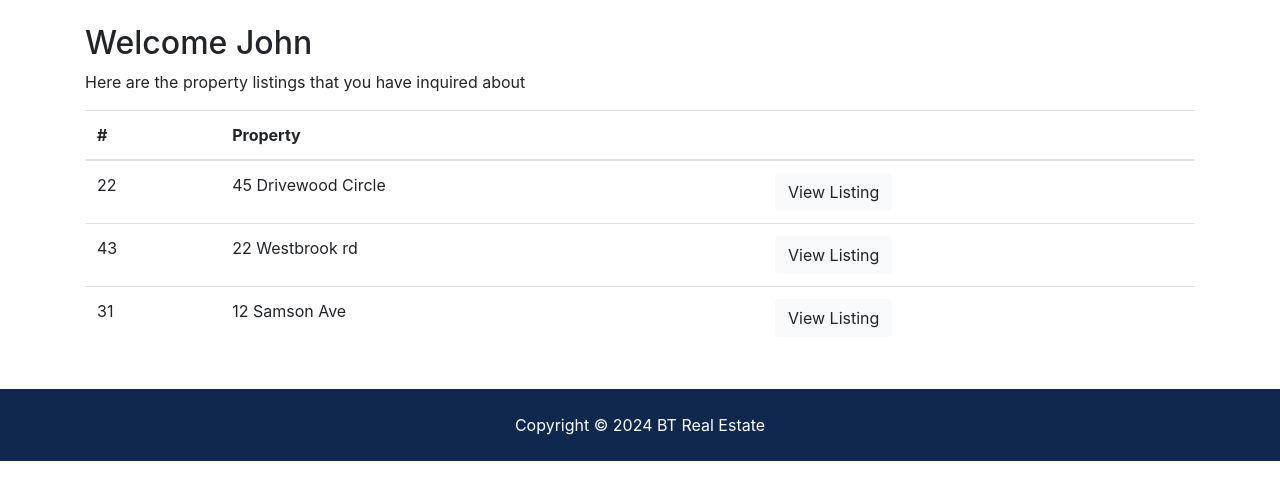
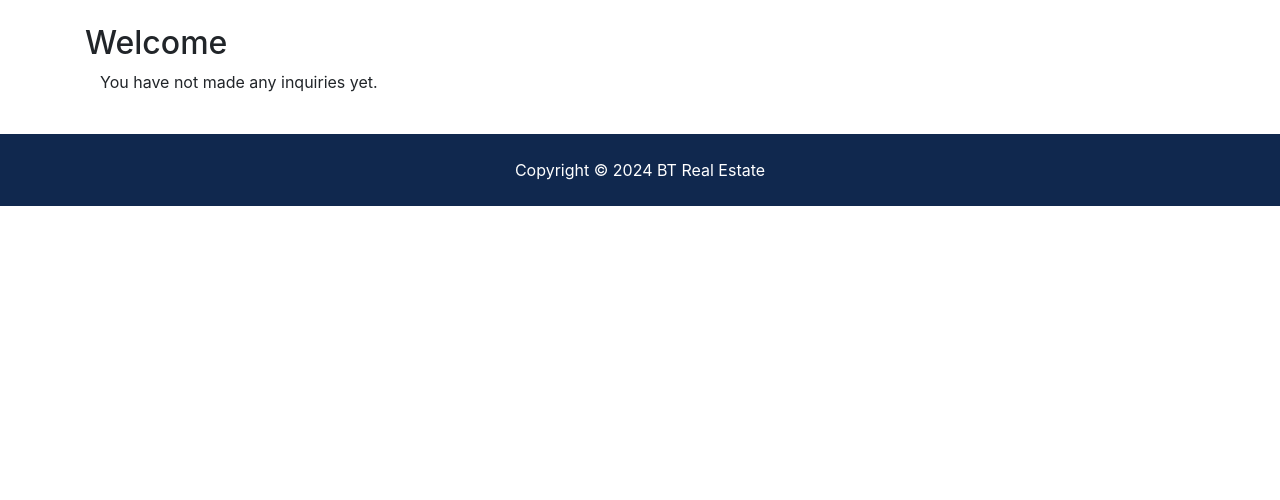
Before and after one commit to ak-ashish36/bt_RealState_django, a Django app: page /accounts/dashboard in a window 1280 px wide. Shown: the part 128-628 px from the top of the page. Run offline with Django 4.2, Linux system fonts and the light colour scheme; a user stored in the database is signed in; data comes from the database, SQL or seed files in the repository; both versions use the stored data as it was after the commit; some libraries are stand-ins or nearby versions.

Commit message:
completed dashboard functionality

```diff
--- a/accounts/views.py
+++ b/accounts/views.py
@@ -1,7 +1,7 @@
 from django.shortcuts import render, redirect
 from django.contrib import messages, auth
 from django.contrib.auth.models import User
-
+from contacts.models import Contact
 # Create your views here.
 def register(request):
     if request.method == "POST":
@@ -61,7 +61,11 @@
 
 
 def dashboard(request):
-    return render(request, "accounts/dashboard.html")
+    user_contacts = Contact.objects.order_by('-contact_date').filter(user_id=request.user.id)
+    context={
+        'contacts':user_contacts
+    }
+    return render(request, "accounts/dashboard.html",context)
 
 
 def logout(request):
--- a/templates/accounts/dashboard.html
+++ b/templates/accounts/dashboard.html
@@ -1,13 +1,12 @@
-{% extends "base.html" %}
-{% block title %} | User Dashboard {% endblock title %}
-{% block content %}
+{% extends "base.html" %} {% block title %} | User Dashboard {% endblock title %} {% block content %}
 <!-- Alerts -->
 {% include "partials/_alerts.html" %}
 <section id="dashboard" class="py-4">
   <div class="container">
     <div class="row">
       <div class="col-md-12">
-				<h2>Welcome John</h2>
+        <h2>Welcome {{user.first_name}}</h2>
+        {% if contacts %}
         <p>Here are the property listings that you have inquired about</p>
         <table class="table">
           <thead>
@@ -18,29 +17,22 @@
             </tr>
           </thead>
           <tbody>
+            {% for contact in contacts %}
             <tr>
-							<td>22</td>
-							<td>45 Drivewood Circle</td>
+              <td>{{contact.id}}</td>
+              <td>{{contact.listing}}</td>
               <td>
-								<a class="btn btn-light" href="#">View Listing</a>
+                <a class="btn btn-light" href="{% url 'listing' contact.listing_id %}">View Listing</a>
               </td>
             </tr>
-						<tr>
-							<td>43</td>
-							<td>22 Westbrook rd</td>
-							<td>
-								<a class="btn btn-light" href="#">View Listing</a>
-							</td>
-						</tr>
-						<tr>
-							<td>31</td>
-							<td>12 Samson Ave</td>
-							<td>
-								<a class="btn btn-light" href="#">View Listing</a>
-							</td>
-						</tr>
+            {% endfor %}
           </tbody>
         </table>
+        {% else %}
+        <div class="col-md-12">
+          <p>You have not made any inquiries yet.</p>
+        </div>
+        {% endif %}
       </div>
     </div>
   </div>
```
Also changed, not shown: contacts/views.py (+7 -7 lines), db.sqlite3. Lines whose indentation alone changed are shown as unchanged.
